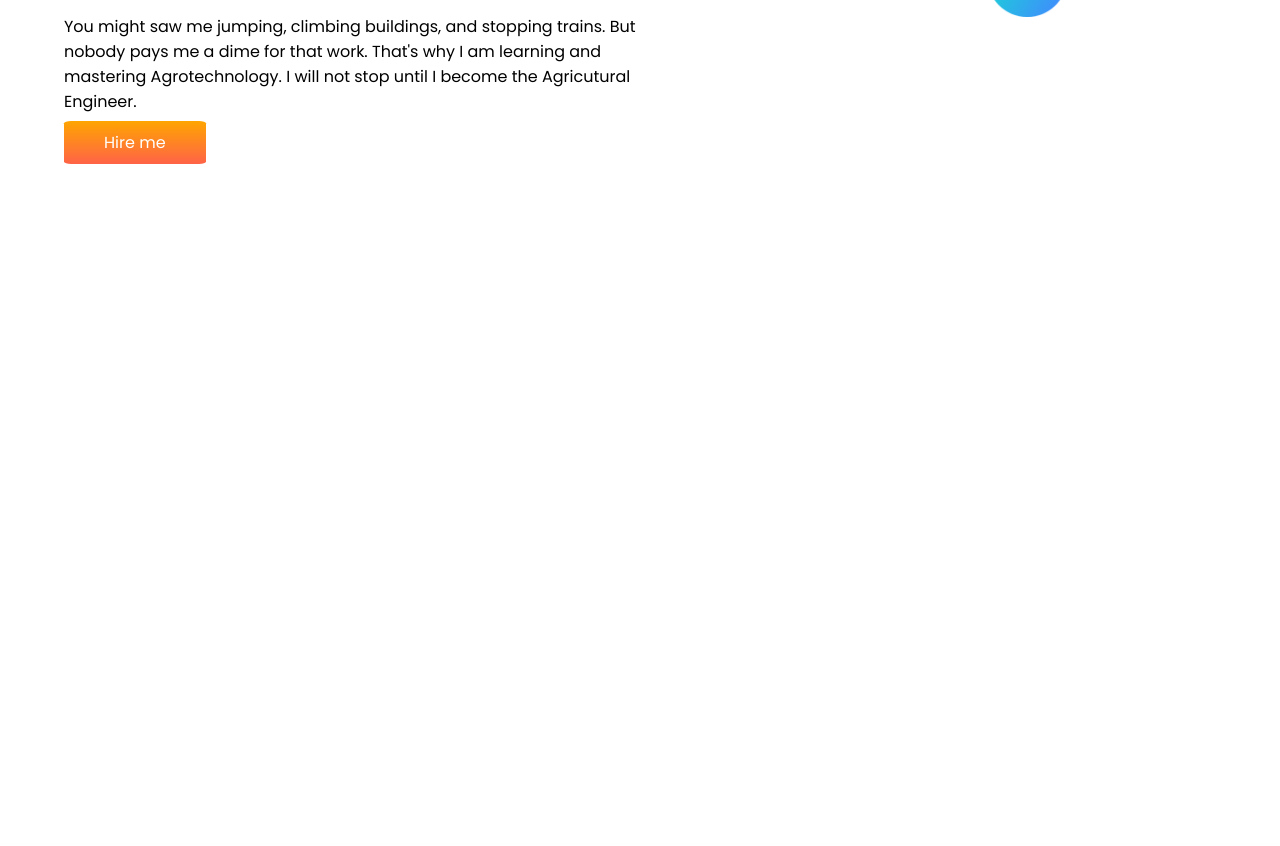
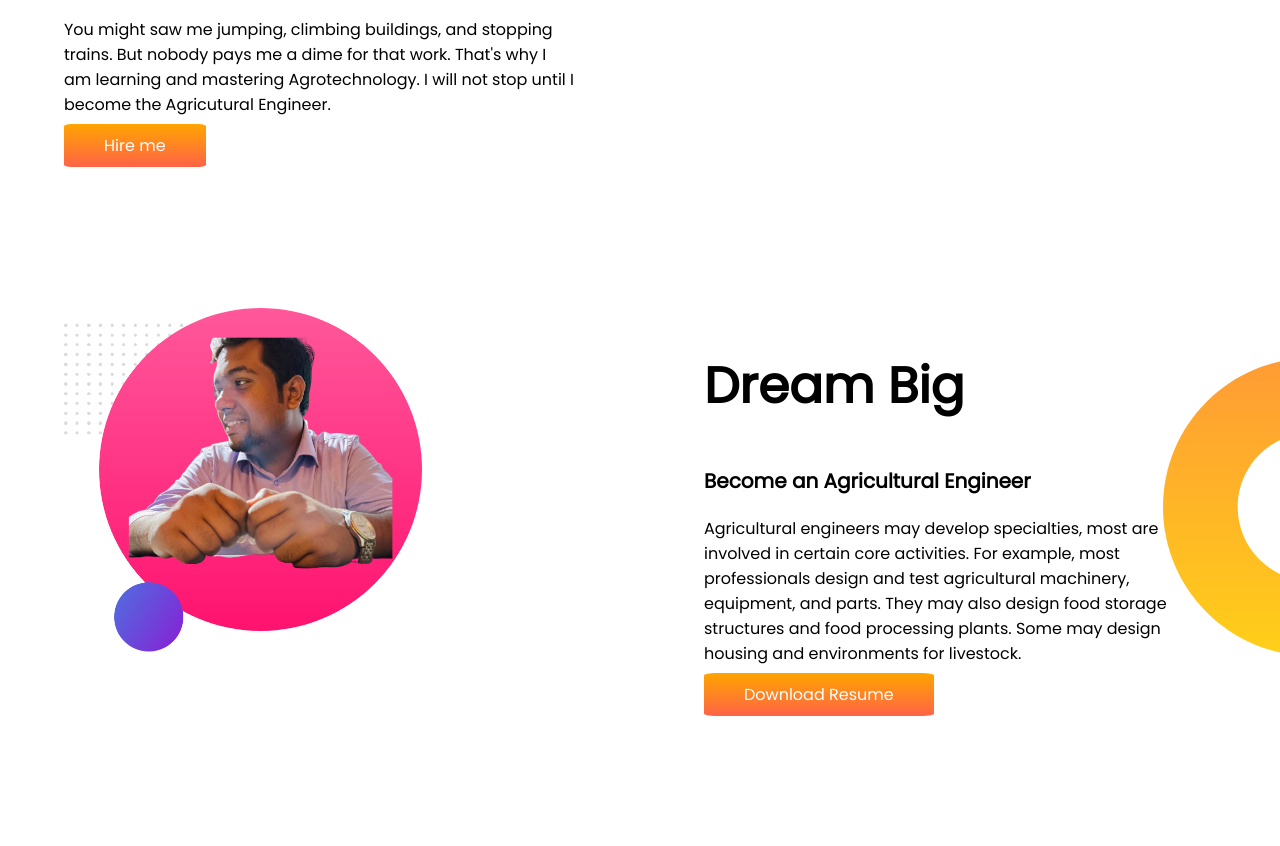
Before and after one commit to rifahtasnim1/MSR-Portfolio, a plain HTML site: page index.html in a window 1280 px wide. Shown: the part 383-1229 px from the top of the page. Before the commit the page ends 800 px from the top, so only its background shows below. Drawn offline with Linux system fonts and the light colour scheme.

Commit message:
new chnages

```diff
--- a/index.html
+++ b/index.html
@@ -30,6 +30,24 @@
             <img src="images/update levenda.png" alt="">
         </div>
     </section>
+    <section class="Dream-Big">
+        <div class="half-width"><img src="images/update bose.png" alt=""></div>
+        <div class="half-width">
+            <h1>Dream Big</h1>
+            <h3>Become an Agricultural Engineer</h3>
+            <p>Agricultural engineers may develop specialties, most are involved in certain core activities. For
+                example,
+                most professionals design and test agricultural machinery, equipment, and parts. They may also design
+                food
+                storage structures and food processing plants. Some may design housing and environments for livestock.
+            </p>
+            <a class="link-button" target="_blank"
+                href="https://l.facebook.com/l.php?u=https%3A%2F%2Fwww.instagram.com%2Fsakib.robin.140%2F%3Ffbclid%3DIwAR3FSITaI0stNAwhEl3ERjEeotIdNCGchILYT1KGYXQw09Zk94UcLHCQcgw&h=AT1xw0aeubmCDvoC2jLFyortijgyG1gk8RJ6tHIUXvIaVwEicltFiXnvC7K13vRT6g_AwRE-rkOQkYrTOFu2vsisw3YiBwhAvKkQhXdGpKuYFeISuBAsAcFwNY48lSDjm7HBvA">Download
+                Resume</a>
+
+        </div>
+    </section>
+
 
 
 </body>
--- a/style.css
+++ b/style.css
@@ -13,11 +13,14 @@ h1 {
 
 section {
     display: flex;
+    margin-bottom: 150px;
 }
 
 .half-width {
     width: 50%;
     padding-left: 5%;
+    padding-right: 5%;
+
 }
 
 .half-width img {
@@ -37,3 +40,18 @@ section {
     background-image: url(images/top-banner.png);
     background-repeat: no-repeat;
 }
+
+.Dream-Big {
+    display: flex;
+}
+
+h3 {
+    font-size: 20px;
+}
+
+.Dream-Big {
+    background-image: url(images/dream-bg.png);
+    background-repeat: no-repeat;
+    background-position: right;
+
+}
```
